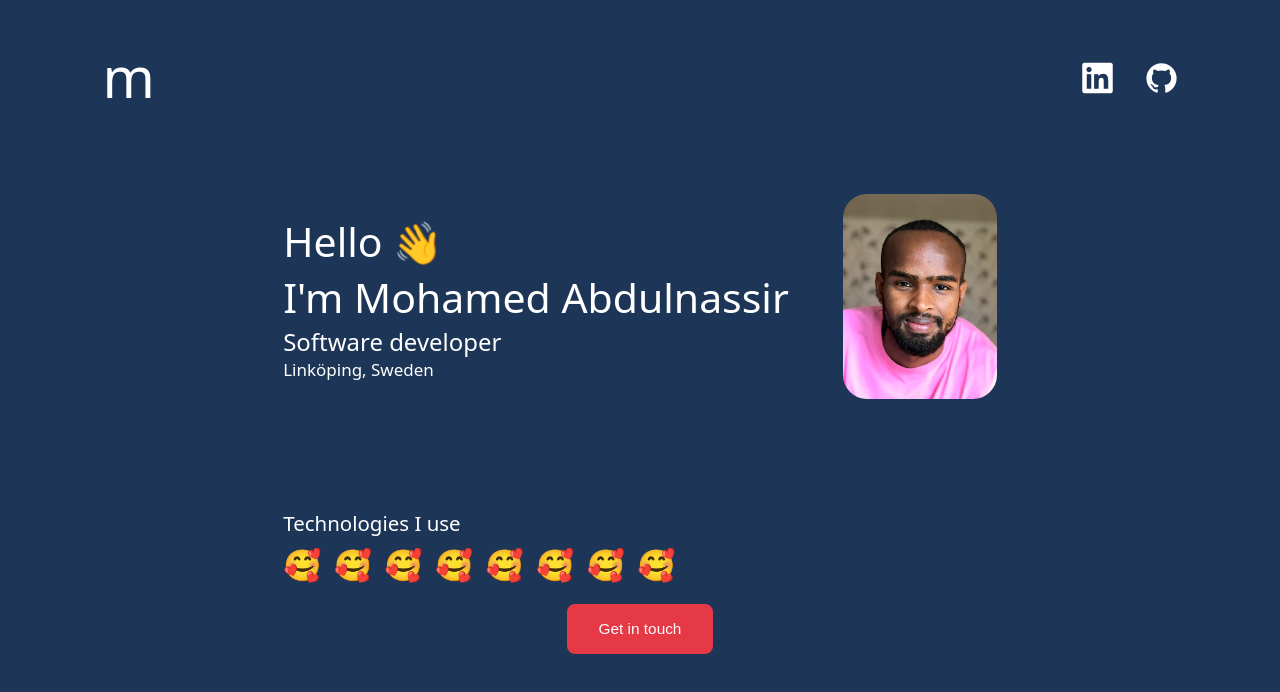
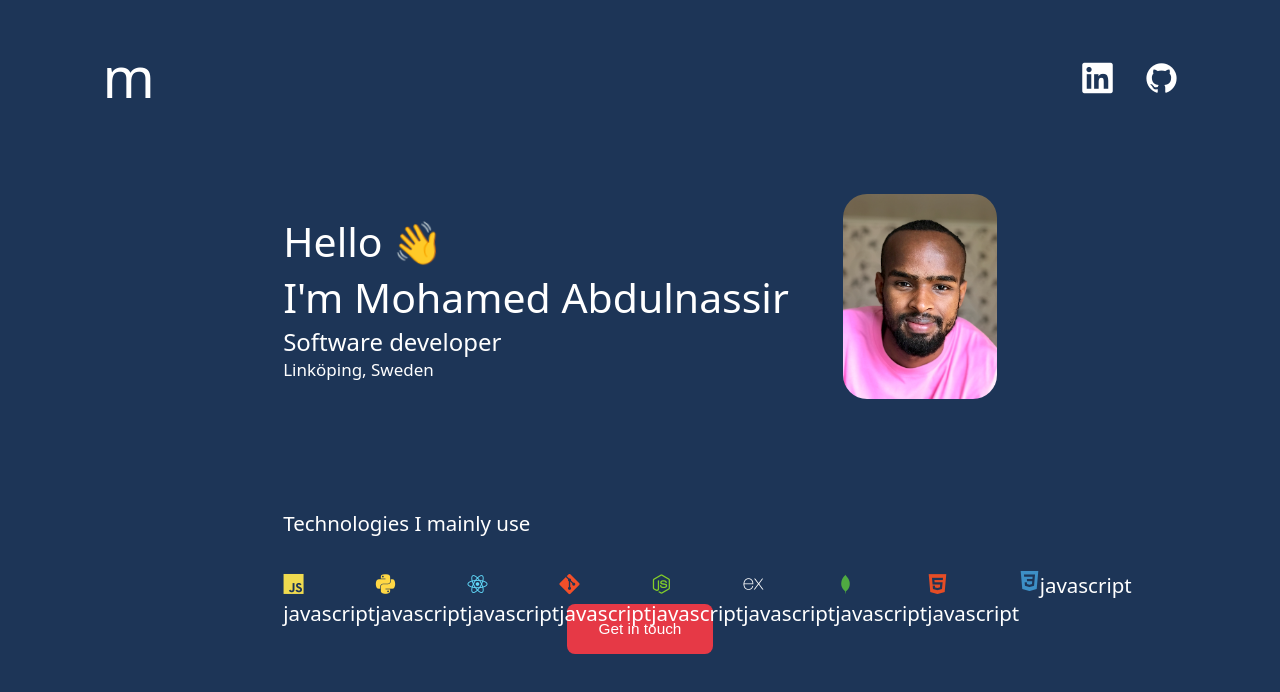
Before and after one commit to moeabdulnas/mohamedabdulnassir, a React (Create React App) app in the folder app/: page / in a window 1280 px wide. Shown: the top 692 px of the page. Built offline with nearby package versions, Linux system fonts and the light colour scheme.

Commit message:
Technology icons in place

```diff
--- a/app/src/App.css
+++ b/app/src/App.css
@@ -43,11 +43,6 @@ body {
   height: max-content;
 
 }
-
-/* .links {
-  display: flex;
-
-} */
 
 .devicon-linkedin-plain {
   margin-right: 2.5vw;
@@ -108,14 +103,12 @@ img {
   font-size: 1.6vw;
 }
 
-#tech {
+.stack {
   display: flex;
-  margin-top: 2%;
+  margin-top: 4%;
 }
 
-#tech > h2 {
-  margin-right: 4%;
-}
+
 
 #buttonContainer {
   text-align: center;
--- a/app/src/App.js
+++ b/app/src/App.js
@@ -24,16 +24,44 @@ function App() {
             <h5>Linköping, Sweden</h5>
 
             <div className="techContainer">
-              <h1 id="techText">Technologies I use</h1>
-              <div id="tech">
-                <h2>🥰</h2>
-                <h2>🥰</h2>
-                <h2>🥰</h2>
-                <h2>🥰</h2>
-                <h2>🥰</h2>
-                <h2>🥰</h2>
-                <h2>🥰</h2>
-                <h2>🥰</h2>
+              <h1 id="techText">Technologies I mainly use</h1>
+              <div className="stack">
+                <div className="javascript tech">
+                  <i class="devicon-javascript-plain colored"></i>
+                  <p id="tech-name">javascript</p>
+                </div>
+                <div className="python tech">
+                  <i class="devicon-python-plain colored"></i>
+                  <p id="tech-name">javascript</p>
+                </div>
+                <div className="react tech">
+                  <i class="devicon-react-original colored"></i>
+                  <p id="tech-name">javascript</p>
+                </div>
+                <div className="git tech">
+                  <i class="devicon-git-plain colored"></i>
+                  <p id="tech-name">javascript</p>
+                </div>
+                <div className="node tech">
+                  <i class="devicon-nodejs-plain colored"></i>
+                  <p id="tech-name">javascript</p>
+                </div>
+                <div className="express tech">
+                  <i class="devicon-express-original"></i>
+                  <p id="tech-name">javascript</p>
+                </div>
+                <div className="mongodb tech">
+                  <i class="devicon-mongodb-plain colored"></i>
+                  <p id="tech-name">javascript</p>
+                </div>
+                <div className="html tech">
+                  <i class="devicon-html5-plain colored"></i>
+                  <p id="tech-name">javascript</p>
+                </div>
+                  <i class="devicon-css3-plain colored"></i>
+                  <p id="tech-name">javascript</p>
+                <div className="css tech">
+                </div>
               </div>
             </div>
 
```
